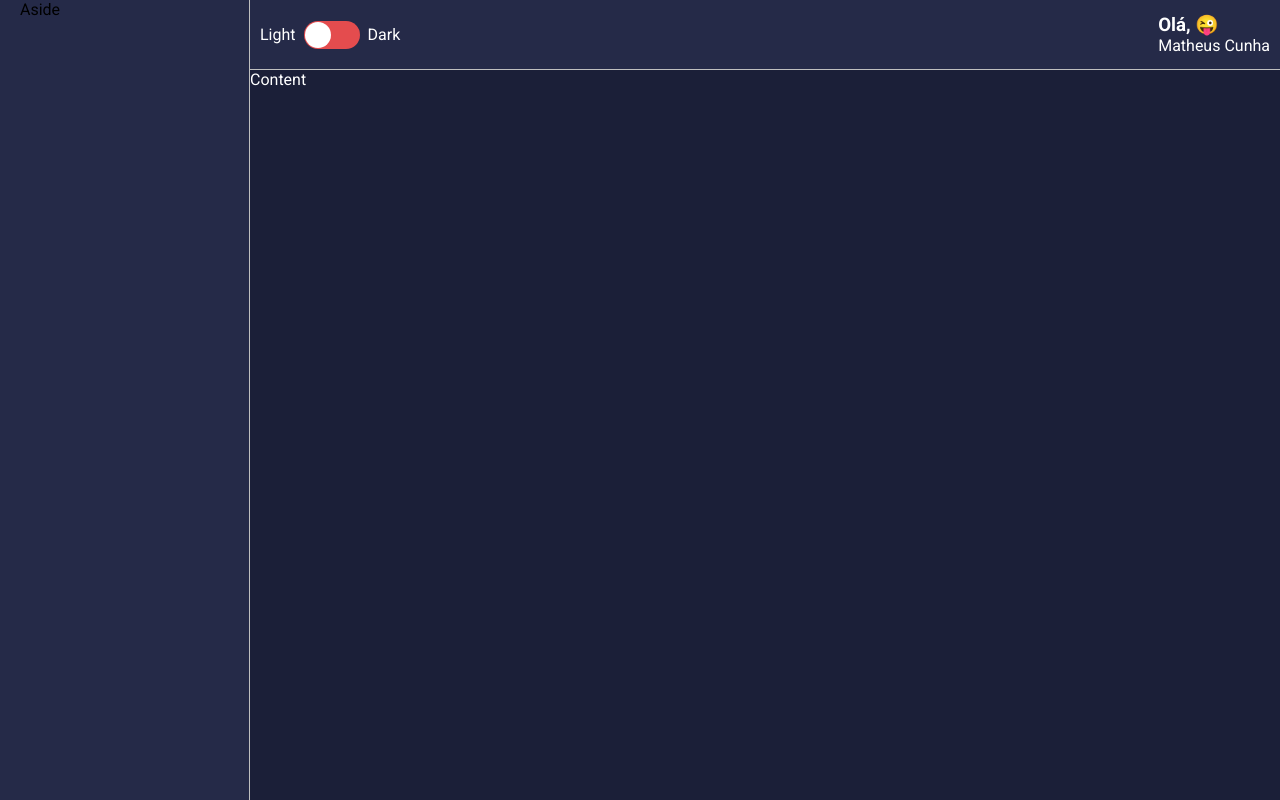
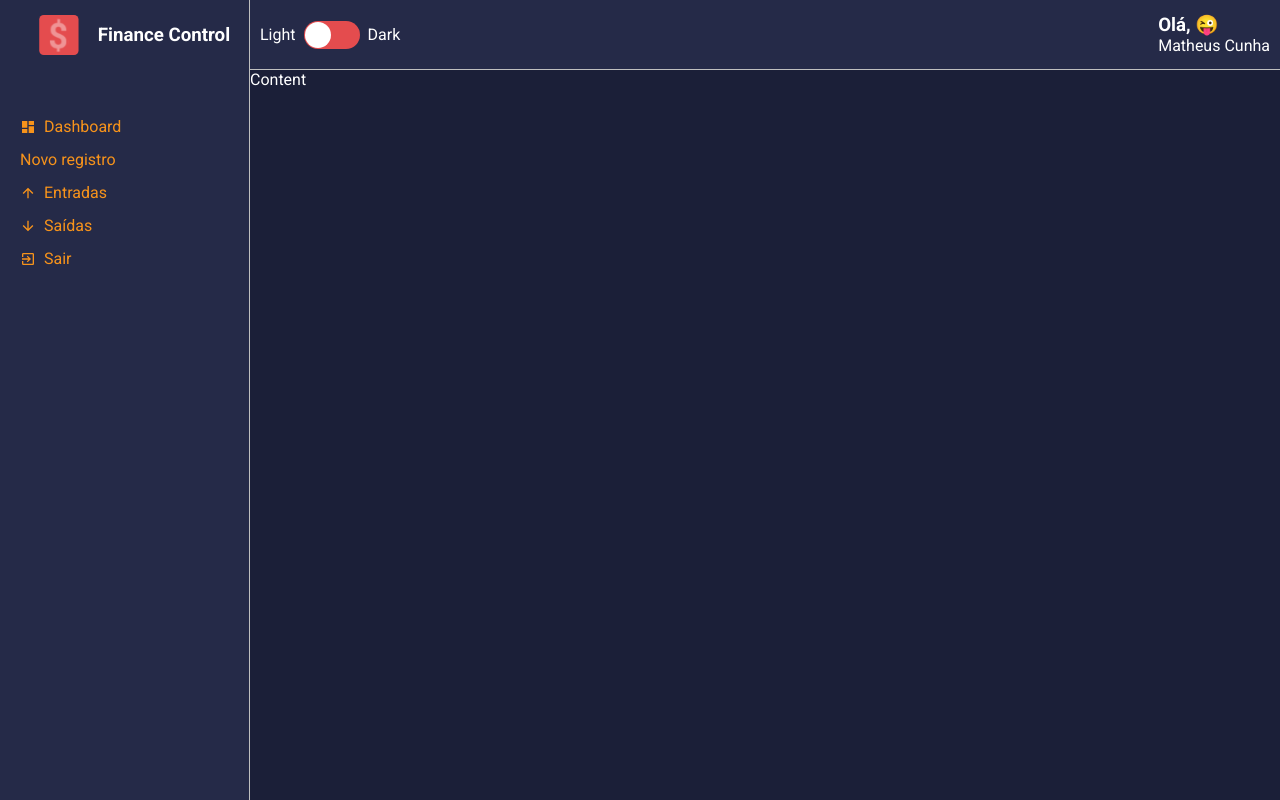
Before and after one commit to devMatheus-Cunha/finance-control, a React (Create React App) app: page / in a window 1280 px wide. Built offline with nearby package versions, Linux system fonts and the light colour scheme.

Commit message:
feat: add structure template Aside

```diff
--- a/src/templates/Aside/index.tsx
+++ b/src/templates/Aside/index.tsx
@@ -1,14 +1,62 @@
 import React from "react";
 
+// icons
+import {
+	MdDashboard,
+	MdArrowDownward,
+	MdArrowUpward,
+	MdExitToApp,
+} from "react-icons/md";
+
+// images
+import logoImg from "../../assets/img/logo.svg";
+
 // styles
-import { Container } from "./styles";
+import {
+	Container,
+	Header,
+	LogoImg,
+	MenuContainer,
+	MenuItemLink,
+	Title,
+} from "./styles";
 
 const Aside: React.FC = () => {
 	return (
 		<Container>
-			Aside
+			<Header>
+				<LogoImg src={logoImg} alt="Logo Finance Control" />
+				<Title>Finance Control</Title>
+			</Header>
+			<MenuContainer>
+
+				<MenuItemLink href="#">
+					<MdDashboard />
+					Dashboard
+				</MenuItemLink>
+
+				<MenuItemLink href="#">
+
+					Novo registro
+				</MenuItemLink>
+
+				<MenuItemLink href="#">
+					<MdArrowUpward />
+					Entradas
+				</MenuItemLink>
+
+				<MenuItemLink href="#">
+					<MdArrowDownward />
+					Saídas
+				</MenuItemLink>
+
+				<MenuItemLink href="#">
+					<MdExitToApp />
+					Sair
+				</MenuItemLink>
+			</MenuContainer>
 		</Container>
 	);
-}
+};
 
 export default Aside;
```
